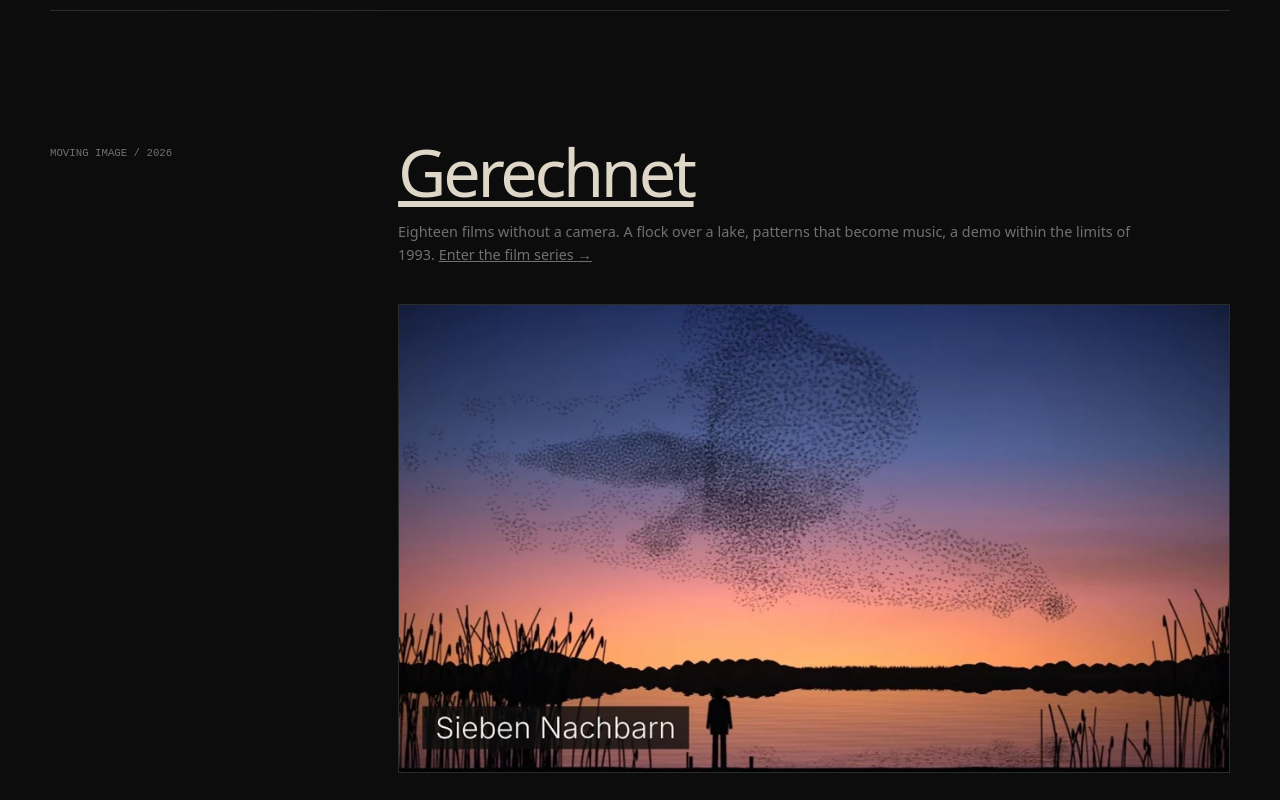
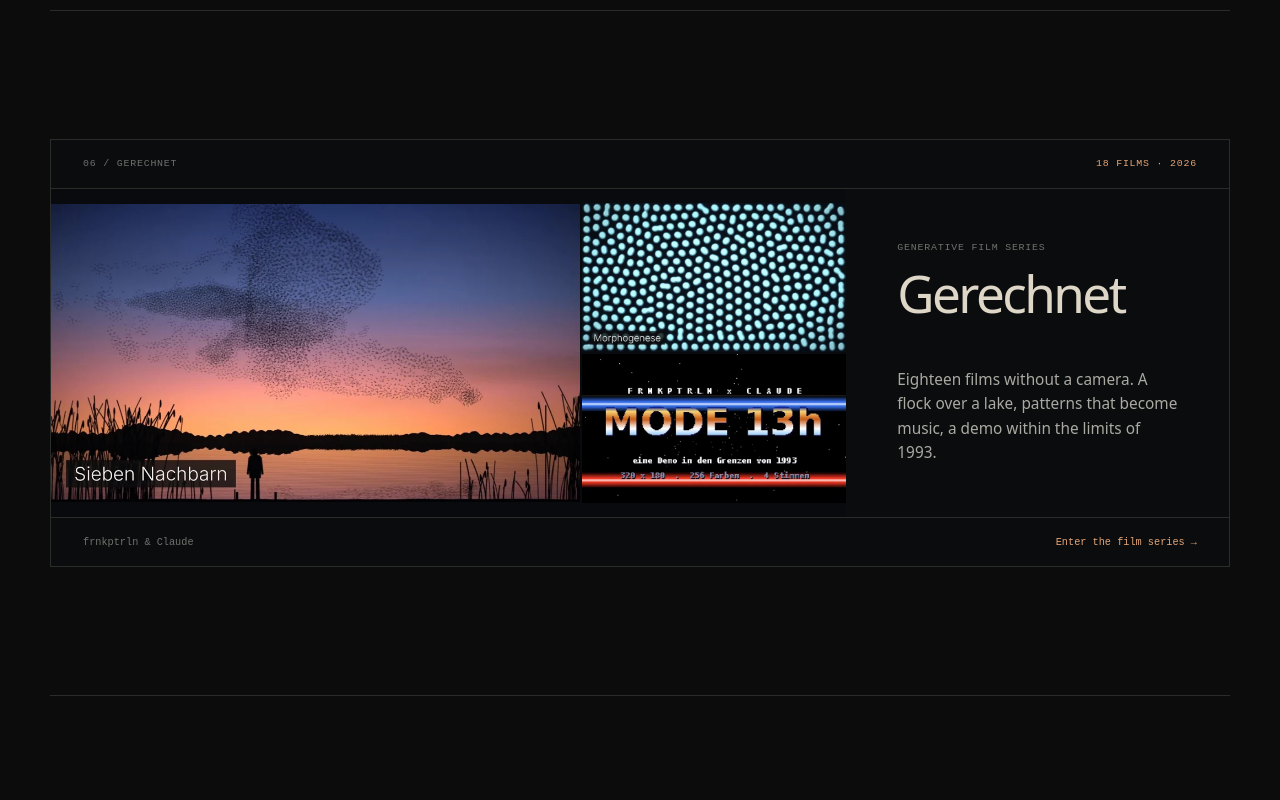
Before and after one commit to frnkptrln/frnkptrln.github.io, a plain HTML site: page pieces/index.html in a window 1280 px wide. Shown: the part 4840-5640 px from the top of the page. Drawn offline with Linux system fonts and the light colour scheme.

Commit message:
Present Gerechnet as a film series card on Pieces

```diff
--- a/pieces/index.html
+++ b/pieces/index.html
@@ -10,7 +10,7 @@
     >
     <meta name="theme-color" content="#0b0c0b">
     <link rel="stylesheet" href="../style.css?v=20260921-1">
-    <link rel="stylesheet" href="style.css?v=20261128-1">
+    <link rel="stylesheet" href="style.css?v=20261128-2">
 </head>
 <body class="pieces-page">
     <a class="skip-link" href="#works">Skip to the pieces</a>
@@ -151,7 +151,7 @@
                 </div>
             </article>
 
-            <article class="feldwesen-piece" id="feldwesen" aria-labelledby="feldwesen-title">
+            <article class="poster-piece feldwesen-piece" id="feldwesen" aria-labelledby="feldwesen-title">
                 <div class="piece-topline">
                     <span>03 / feldwesen</span>
                     <span>open-ended</span>
@@ -161,7 +161,7 @@
                     <img src="stills/feldwesen.jpg" width="960" height="540" loading="lazy" decoding="async"
                         alt="Enter the colony. A violet loop of cells crosses a turquoise current.">
                 </a>
-                <div class="feldwesen-copy">
+                <div class="poster-copy">
                     <div>
                         <p class="piece-kind">interactive artificial life</p>
                         <h3 id="feldwesen-title" lang="de">Feldwesen</h3>
@@ -247,22 +247,38 @@
             </div>
         </section>
 
-        <section class="screening" aria-labelledby="gerechnet-title">
-            <header class="collection-head gerechnet-feature">
-                <p class="section-number">moving image / 2026</p>
-                <div>
-                    <h2 id="gerechnet-title"><a href="gerechnet/" lang="de">Gerechnet</a></h2>
-                    <p>Eighteen films without a camera. A flock over a lake, patterns that become music,
-                        a demo within the limits of 1993.
-                        <a href="gerechnet/">Enter the film series <span aria-hidden="true">→</span></a>
+        <section class="screening" id="gerechnet" aria-labelledby="gerechnet-title">
+            <article class="poster-piece">
+                <div class="piece-topline">
+                    <span>06 / gerechnet</span>
+                    <span>18 films · 2026</span>
+                </div>
+
+                <a class="gerechnet-stills" href="gerechnet/" aria-label="Explore the Gerechnet film series">
+                    <img src="gerechnet/stills/sieben-nachbarn.webp" width="960" height="540"
+                        loading="lazy" decoding="async" alt="A flock wheels above a lake at dusk in Sieben Nachbarn.">
+                    <img src="gerechnet/stills/morphogenese.webp" width="768" height="432"
+                        loading="lazy" decoding="async" alt="Turquoise dots and lines in Morphogenese.">
+                    <img src="gerechnet/stills/mode-13h.webp" width="768" height="432"
+                        loading="lazy" decoding="async" alt="Gold pixel lettering between blue and red bands in MODE 13h.">
+                </a>
+
+                <div class="poster-copy">
+                    <div>
+                        <p class="piece-kind">generative film series</p>
+                        <h2 id="gerechnet-title" lang="de">Gerechnet</h2>
+                    </div>
+                    <p>
+                        Eighteen films without a camera. A flock over a lake, patterns that
+                        become music, a demo within the limits of 1993.
                     </p>
-                    <a class="gerechnet-poster" href="gerechnet/">
-                        <img src="gerechnet/stills/sieben-nachbarn.webp" width="960" height="540"
-                            loading="lazy" decoding="async"
-                            alt="Enter Gerechnet. A flock wheels above a lake at dusk in Sieben Nachbarn.">
-                    </a>
                 </div>
-            </header>
+
+                <div class="piece-foot">
+                    <span>frnkptrln &amp; Claude</span>
+                    <a href="gerechnet/">Enter the film series <span aria-hidden="true">→</span></a>
+                </div>
+            </article>
         </section>
 
         <section class="screening" id="what-its-like" aria-labelledby="screening-title">
@@ -276,7 +292,7 @@
 
             <article class="wil-piece">
                 <div class="piece-topline">
-                    <span>06 / what it's like</span>
+                    <span>07 / what it's like</span>
                     <span>08:09 · six pieces</span>
                 </div>
 
--- a/pieces/style.css
+++ b/pieces/style.css
@@ -127,25 +127,23 @@
     font-size: 0.9rem;
 }
 
-.gerechnet-feature {
-    margin-bottom: 0;
+.gerechnet-stills {
+    display: grid;
+    grid-template-columns: minmax(0, 2fr) minmax(0, 1fr);
+    align-content: center;
+    gap: 2px;
+    background: #080a0e;
 }
 
-.gerechnet-poster {
-    display: block;
-    margin-top: clamp(1.5rem, 3vw, 2.5rem);
-    border: 1px solid var(--line);
-}
-
-.gerechnet-poster:hover,
-.gerechnet-poster:focus-visible {
-    border-color: var(--piece-gold);
-}
-
-.gerechnet-poster img {
+.gerechnet-stills img {
     display: block;
     width: 100%;
     height: auto;
+}
+
+.gerechnet-stills img:first-child {
+    grid-row: span 2;
+    align-self: center;
 }
 
 .piece-topline,
@@ -174,7 +172,7 @@
 }
 
 .golem-piece,
-.feldwesen-piece {
+.poster-piece {
     display: grid;
     overflow: hidden;
     grid-template-columns: minmax(0, 1.35fr) minmax(18rem, 0.65fr);
@@ -184,15 +182,15 @@
 }
 
 .golem-piece:hover,
-.feldwesen-piece:hover {
+.poster-piece:hover {
     border-color: var(--line-bright);
     transform: translateY(-3px);
 }
 
 .golem-piece > .piece-topline,
 .golem-piece > .piece-foot,
-.feldwesen-piece > .piece-topline,
-.feldwesen-piece > .piece-foot {
+.poster-piece > .piece-topline,
+.poster-piece > .piece-foot {
     grid-column: 1 / -1;
     padding: 1rem clamp(1.25rem, 2.5vw, 2rem);
 }
@@ -308,7 +306,7 @@
 }
 
 .golem-copy,
-.feldwesen-copy {
+.poster-copy {
     display: flex;
     min-width: 0;
     flex-direction: column;
@@ -326,7 +324,7 @@
 }
 
 .golem-copy h3,
-.feldwesen-copy h3,
+.poster-copy :is(h2, h3),
 .piece h3 {
     color: var(--piece-bone);
     font-size: clamp(2.1rem, 4vw, 3.7rem);
@@ -341,7 +339,7 @@
 }
 
 .golem-copy > p,
-.feldwesen-copy > p {
+.poster-copy > p {
     color: var(--fg-soft);
     font-size: 0.96rem;
     font-weight: 300;
@@ -390,7 +388,8 @@
     height: auto;
 }
 
-.feldwesen-poster:focus-visible {
+.feldwesen-poster:focus-visible,
+.gerechnet-stills:focus-visible {
     outline-offset: -4px;
 }
 
@@ -981,7 +980,7 @@
 
 @media (max-width: 1000px) {
     .golem-piece,
-    .feldwesen-piece {
+    .poster-piece {
         grid-template-columns: 1fr;
     }
 
@@ -1152,7 +1151,7 @@
 
 @media (prefers-reduced-motion: reduce) {
     .golem-piece:hover,
-    .feldwesen-piece:hover,
+    .poster-piece:hover,
     .nonserviam-piece:hover,
     .wil-piece:hover,
     .piece:hover {
```
